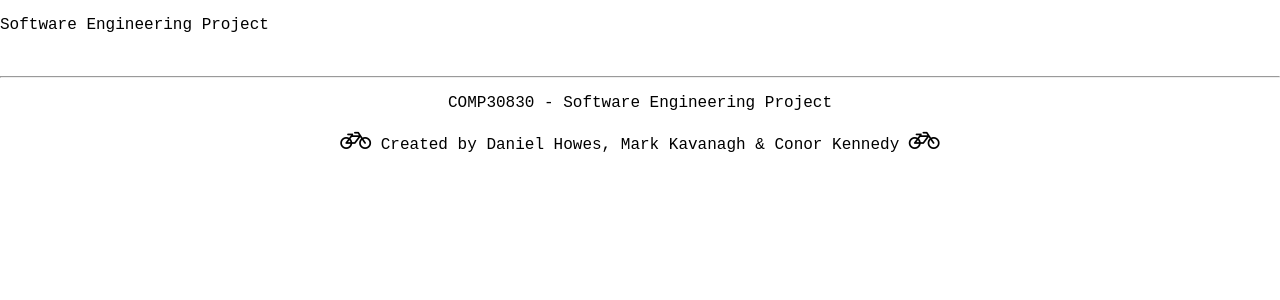
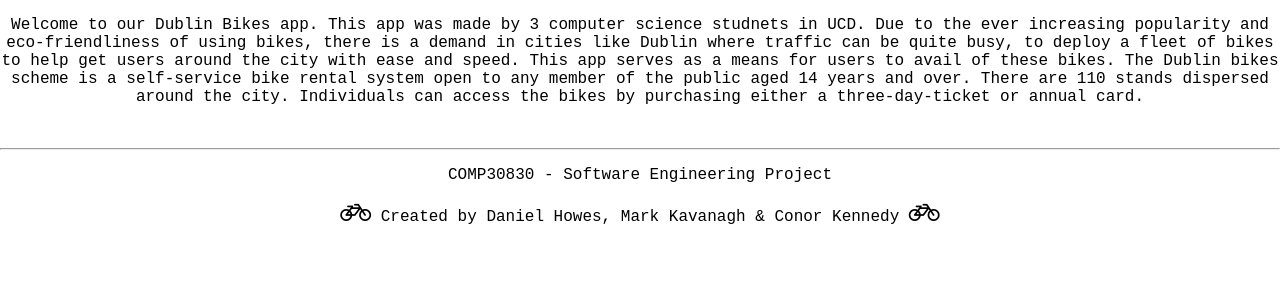
Before and after one commit to Conor-kennedy/Software-Engineering, a Flask app: page /about in a window 1280 px wide. Shown: the part 160-460 px from the top of the page. Run offline with Flask 2, Linux system fonts and the light colour scheme.

Commit message:
about section updated

```diff
--- a/templates/about.html
+++ b/templates/about.html
@@ -184,7 +184,14 @@
 </section>
 
 
-<p>Software Engineering Project</p>
+<p style="text-align:center">Welcome to our Dublin Bikes app. This app was made by 3 computer science studnets in UCD.
+Due to the ever increasing popularity and eco-friendliness of using bikes, there is a demand in cities like Dublin where traffic can be quite busy, to deploy a fleet of bikes to help get users around the city with ease and speed.
+This app serves as a means for users to avail of these bikes.
+
+The Dublin bikes scheme is a self-service bike rental system open to any member of the public aged 14 years and over.
+There are 110 stands dispersed around the city.
+Individuals can access the bikes by purchasing either a three-day-ticket or annual card. </p>
+
 
 <br>
 <hr>
```
